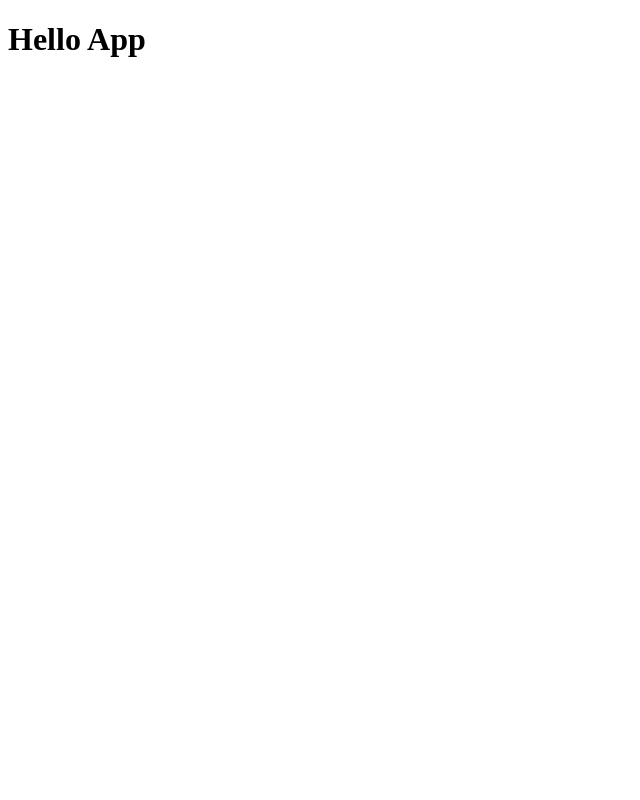
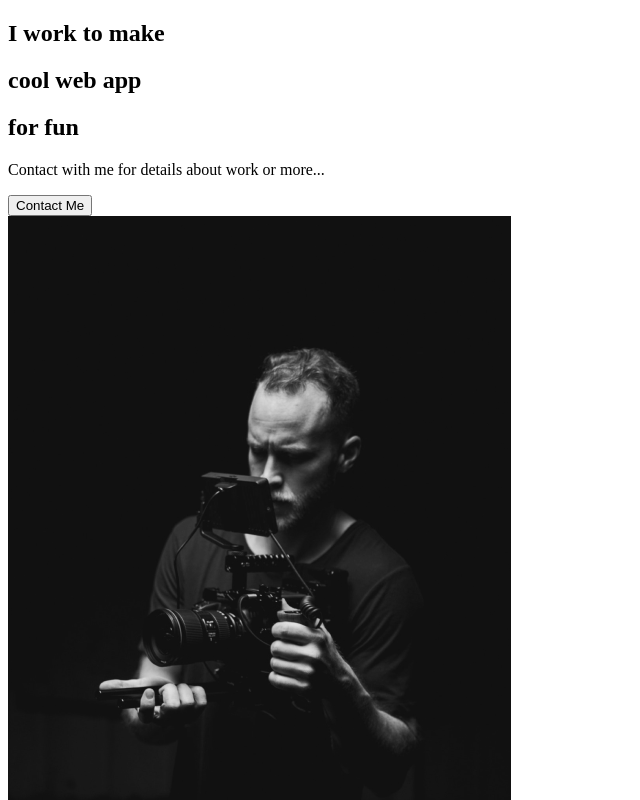
Before and after one commit to igorzinar/portfolio-react, a React (Create React App) app: page / in a window 1280 px wide. Shown: the top 800 px of the page, without its empty margins (0-640 px from the left). Built offline with nearby package versions, Linux system fonts and the light colour scheme.

Commit message:
create About section component add logo

```diff
--- a/src/App.js
+++ b/src/App.js
@@ -1,7 +1,12 @@
 import React from 'react'
+import AboutMe from './pages/AboutMe'
 
 function App() {
-  return <h1>Hello App</h1>
+  return (
+    <div>
+      <AboutMe />
+    </div>
+  )
 }
 
 export default App
--- /dev/null
+++ b/src/components/AboutSection.js
@@ -0,0 +1,31 @@
+import React from 'react'
+import home1 from '../img/home1.png'
+
+const AboutSection = () => {
+  return (
+    <div>
+      <div className="description">
+        <div className="title">
+          <div className="hide">
+            <h2>I work to make</h2>
+          </div>
+          <div className="hide">
+            <h2>
+              cool <span> web app </span>
+            </h2>
+          </div>
+          <div className="hide">
+            <h2>for fun</h2>
+          </div>
+        </div>
+        <p> Contact with me for details about work or more... </p>
+        <button>Contact Me</button>
+      </div>
+      <div className="image">
+        <img src={home1} alt="home1" />
+      </div>
+    </div>
+  )
+}
+
+export default AboutSection
--- /dev/null
+++ b/src/pages/AboutMe.js
@@ -0,0 +1,8 @@
+import React from 'react'
+import AboutSection from '../components/AboutSection'
+
+function AboutMe() {
+  return <AboutSection />
+}
+
+export default AboutMe
```
Also changed, not shown: public/manifest.json, 1 other file (tests, documents, lock files or other folders).
